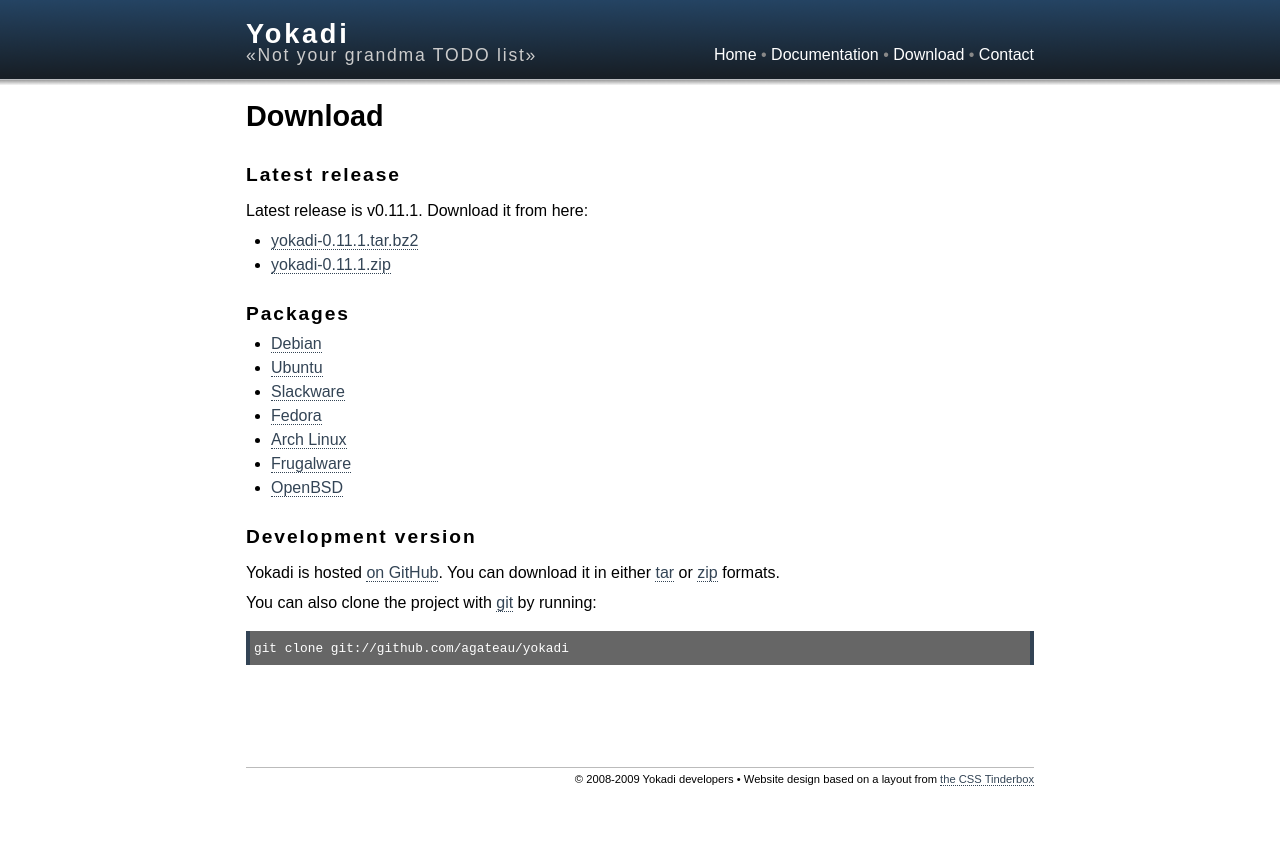
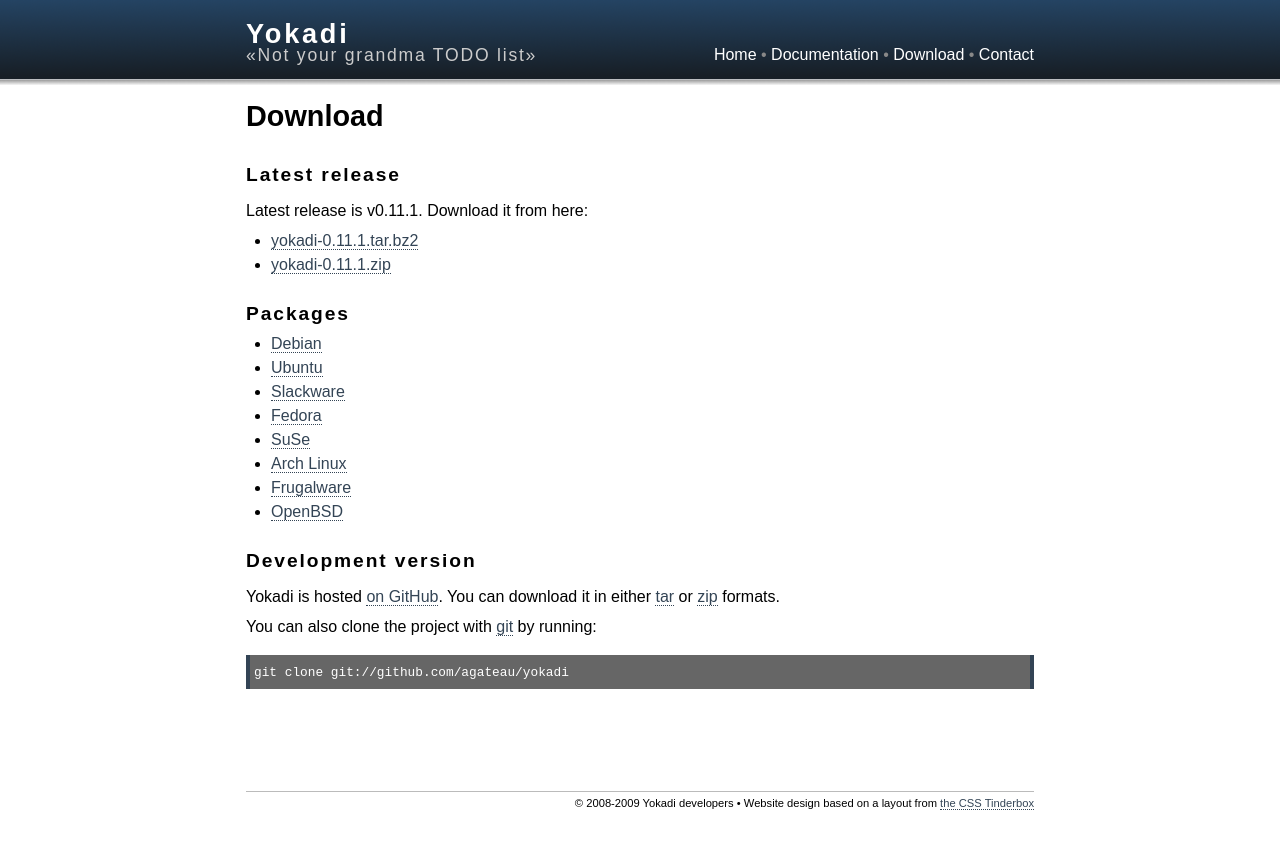
Before and after one commit to yokadi/yokadi.github.com, a Jekyll site: the page built from download.markdown, in a window 1280 px wide. Shown: the top 849 px of the page. Built offline with Jekyll 4.4.1, drawn with Linux system fonts in a browser that asks for light colours.

Commit message:
Add suse 11.2 RPM

```diff
--- a/download.markdown
+++ b/download.markdown
@@ -16,6 +16,7 @@ Latest release is v{{ page.version }}. Download it from here:
 - [Ubuntu][ubuntu]
 - [Slackware][slackware]
 - [Fedora][rpmfind]
+- [SuSe][suse]
 - [Arch Linux][arch]
 - [Frugalware][frugal]
 - [OpenBSD][openbsd]
@@ -41,3 +42,4 @@ You can also clone the project with [git][] by running:
 [arch]: http://aur.archlinux.org/packages.php?ID=23998
 [frugal]: http://frugalware.org/packages/64105
 [slackware]: http://github.com/pprkut/slackbuilds-beta/tree/master/good/yokadi/
+[suse]: http://download.opensuse.org/repositories/home:/bitshuffler/openSUSE_11.2/noarch/yokadi-0.11.1-1.1.noarch.rpm
```
